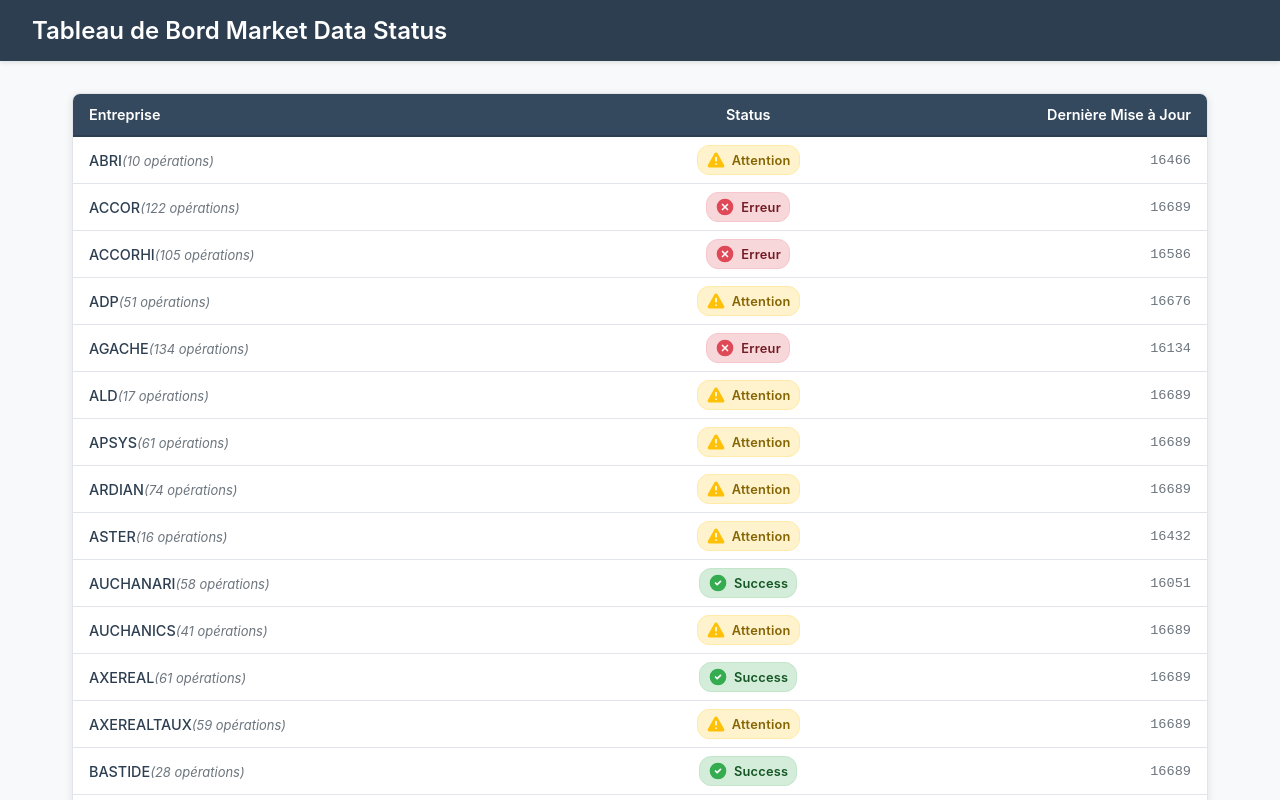
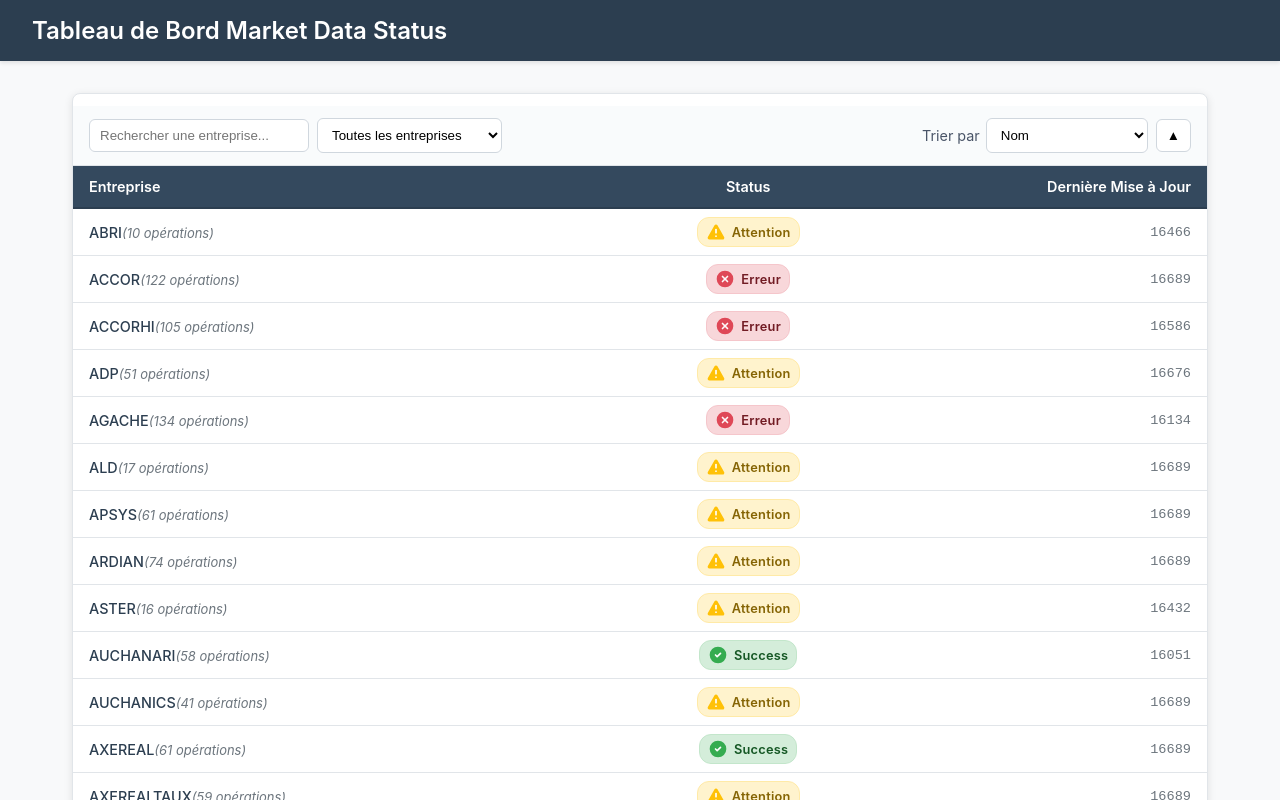
Before and after one commit to GabrielC0/meteo-status-dashboard, a Next.js app: page / in a window 1280 px wide. Shown: the top 800 px of the page. Built offline with nearby package versions, Linux system fonts and the light colour scheme.

Commit message:
[ADDED] Added the sorting function for table display

```diff
--- a/src/components/icons/index.ts
+++ b/src/components/icons/index.ts
@@ -1,14 +1,14 @@
-import SuccessIcon from './SuccessIcon';
-import WarningIcon from './WarningIcon';
-import ErrorIcon from './ErrorIcon';
-import UnknownIcon from './UnknownIcon';
+import SuccessIcon from "./SuccessIcon";
+import WarningIcon from "./WarningIcon";
+import ErrorIcon from "./ErrorIcon";
+import UnknownIcon from "./UnknownIcon";
 
-export { default as SuccessIcon } from './SuccessIcon';
-export { default as WarningIcon } from './WarningIcon';
-export { default as ErrorIcon } from './ErrorIcon';
-export { default as UnknownIcon } from './UnknownIcon';
+export { default as SuccessIcon } from "./SuccessIcon";
+export { default as WarningIcon } from "./WarningIcon";
+export { default as ErrorIcon } from "./ErrorIcon";
+export { default as UnknownIcon } from "./UnknownIcon";
 
-export type { IconProps } from './types';
+export type { IconProps } from "../ui/StatusIcon";
 
 export const StatusIcons = {
   SUCCESS: SuccessIcon,
--- a/src/features/weather-status/components/StatusTable.module.css
+++ b/src/features/weather-status/components/StatusTable.module.css
@@ -4,6 +4,60 @@
   box-shadow: 0 2px 8px rgba(0, 0, 0, 0.1);
   overflow: hidden;
   border: 1px solid #e1e5e9;
+}
+
+.filtersBar {
+  display: flex;
+  align-items: center;
+  justify-content: space-between;
+  gap: 12px;
+  padding: 12px 16px;
+  border-bottom: 1px solid #e1e5e9;
+  background-color: #f9fbfc;
+  margin-top: 12px;
+}
+
+.filtersLeft {
+  display: flex;
+  align-items: center;
+  gap: 8px;
+  flex-wrap: wrap;
+}
+
+.filtersRight {
+  display: flex;
+  align-items: center;
+  gap: 8px;
+}
+
+.searchInput {
+  padding: 8px 10px;
+  border: 1px solid #d0d7de;
+  border-radius: 6px;
+  min-width: 220px;
+}
+
+.select {
+  padding: 8px 10px;
+  border: 1px solid #d0d7de;
+  border-radius: 6px;
+  background: white;
+}
+
+.label {
+  display: flex;
+  align-items: center;
+  gap: 6px;
+  color: #4a5568;
+  font-size: 0.9rem;
+}
+
+.sortButton {
+  padding: 8px 10px;
+  border: 1px solid #d0d7de;
+  border-radius: 6px;
+  background: white;
+  cursor: pointer;
 }
 
 .statusTable {
@@ -70,12 +124,10 @@
 
 .dateCell {
   text-align: right;
-  font-family: 'Courier New', monospace;
+  font-family: "Courier New", monospace;
   font-size: 0.85rem;
   color: #6c757d;
 }
-
-
 
 .emptyRow {
   height: 120px;
--- a/src/features/weather-status/components/StatusTable.tsx
+++ b/src/features/weather-status/components/StatusTable.tsx
@@ -3,10 +3,113 @@
 import { StatusBadge } from "@/components/ui";
 import { MarketDataCompany } from "../types/index.types";
 import styles from "./StatusTable.module.css";
+import { useMemo, useState } from "react";
+
+import { SortKey } from "../types/index.types";
 
 const StatusTable = ({ enterprises }: { enterprises: MarketDataCompany[] }) => {
+  const [searchValue, setSearchValue] = useState("");
+  const [selectedCompany, setSelectedCompany] = useState("ALL");
+  const [sortKey, setSortKey] = useState<SortKey>("name");
+  const [sortDir, setSortDir] = useState<"asc" | "desc">("asc");
+
+  const companyNames = useMemo(() => {
+    const names = Array.from(new Set(enterprises.map((e) => e.name))).sort(
+      (a, b) => a.localeCompare(b)
+    );
+    return names;
+  }, [enterprises]);
+
+  const rows = useMemo(() => {
+    const formatedsearchValue = searchValue.trim().toLowerCase();
+
+    const filteredBySearch = formatedsearchValue
+      ? enterprises.filter((e) =>
+          e.name.toLowerCase().includes(formatedsearchValue)
+        )
+      : enterprises;
+
+    const filteredByCompany =
+      selectedCompany !== "ALL"
+        ? filteredBySearch.filter((e) => e.name === selectedCompany)
+        : filteredBySearch;
+
+    const comparatorBy: Record<
+      SortKey,
+      (a: MarketDataCompany, b: MarketDataCompany) => number
+    > = {
+      name: (a, b) => a.name.localeCompare(b.name),
+      status: (a, b) => a.marketDataStatus.localeCompare(b.marketDataStatus),
+      date: (a, b) =>
+        a.lastMarketDataUpdate.localeCompare(b.lastMarketDataUpdate),
+    };
+
+    const sorted = [...filteredByCompany].sort((a, b) => {
+      const cmp = comparatorBy[sortKey](a, b);
+      return sortDir === "asc" ? cmp : -cmp;
+    });
+
+    return sorted;
+  }, [enterprises, searchValue, selectedCompany, sortKey, sortDir]);
+
   return (
     <div className={styles.tableContainer}>
+      <div className={styles.filtersBar}>
+        <div className={styles.filtersLeft}>
+          <input
+            className={styles.searchInput}
+            type="text"
+            placeholder="Rechercher une entreprise..."
+            value={searchValue}
+            onChange={(e) => setSearchValue(e.target.value)}
+          />
+          <select
+            className={styles.select}
+            value={selectedCompany}
+            onChange={(e) => setSelectedCompany(e.target.value)}
+            aria-label="Filtrer par entreprise"
+          >
+            <option value="ALL">Toutes les entreprises</option>
+            {companyNames.map((name) => (
+              <option key={name} value={name}>
+                {name}
+              </option>
+            ))}
+          </select>
+        </div>
+        <div className={styles.filtersRight}>
+          <label className={styles.label}>
+            Trier par
+            <select
+              className={styles.select}
+              value={sortKey}
+              onChange={(e) => {
+                const value = e.target.value;
+                if (
+                  value === "name" ||
+                  value === "status" ||
+                  value === "date"
+                ) {
+                  setSortKey(value);
+                }
+              }}
+            >
+              <option value="name">Nom</option>
+              <option value="status">Statut</option>
+              <option value="date">Dernière mise à jour</option>
+            </select>
+          </label>
+          <button
+            type="button"
+            className={styles.sortButton}
+            onClick={() => setSortDir((o) => (o === "asc" ? "desc" : "asc"))}
+            aria-label="Changer l'ordre de tri"
+            title={sortDir === "asc" ? "Ordre ascendant" : "Ordre descendant"}
+          >
+            {sortDir === "asc" ? "▲" : "▼"}
+          </button>
+        </div>
+      </div>
       <table className={styles.statusTable}>
         <thead>
           <tr>
@@ -16,14 +119,14 @@
           </tr>
         </thead>
         <tbody>
-          {enterprises.length === 0 ? (
+          {rows.length === 0 ? (
             <tr className={styles.emptyRow}>
               <td colSpan={3} className={styles.emptyMessage}>
                 Aucune entreprise configurée
               </td>
             </tr>
           ) : (
-            enterprises.map((enterprise) => (
+            rows.map((enterprise) => (
               <tr key={enterprise.id}>
                 <td className={styles.serviceName}>
                   {enterprise.name}
--- a/src/features/weather-status/types/index.types.ts
+++ b/src/features/weather-status/types/index.types.ts
@@ -9,3 +9,5 @@
 export type MarketDataStatus = "SUCCESS" | "WARNING" | "ERROR" | "UNKNOWN";
 
 export * from "./market-data.types";
+
+export type SortKey = "name" | "status" | "date";
```
